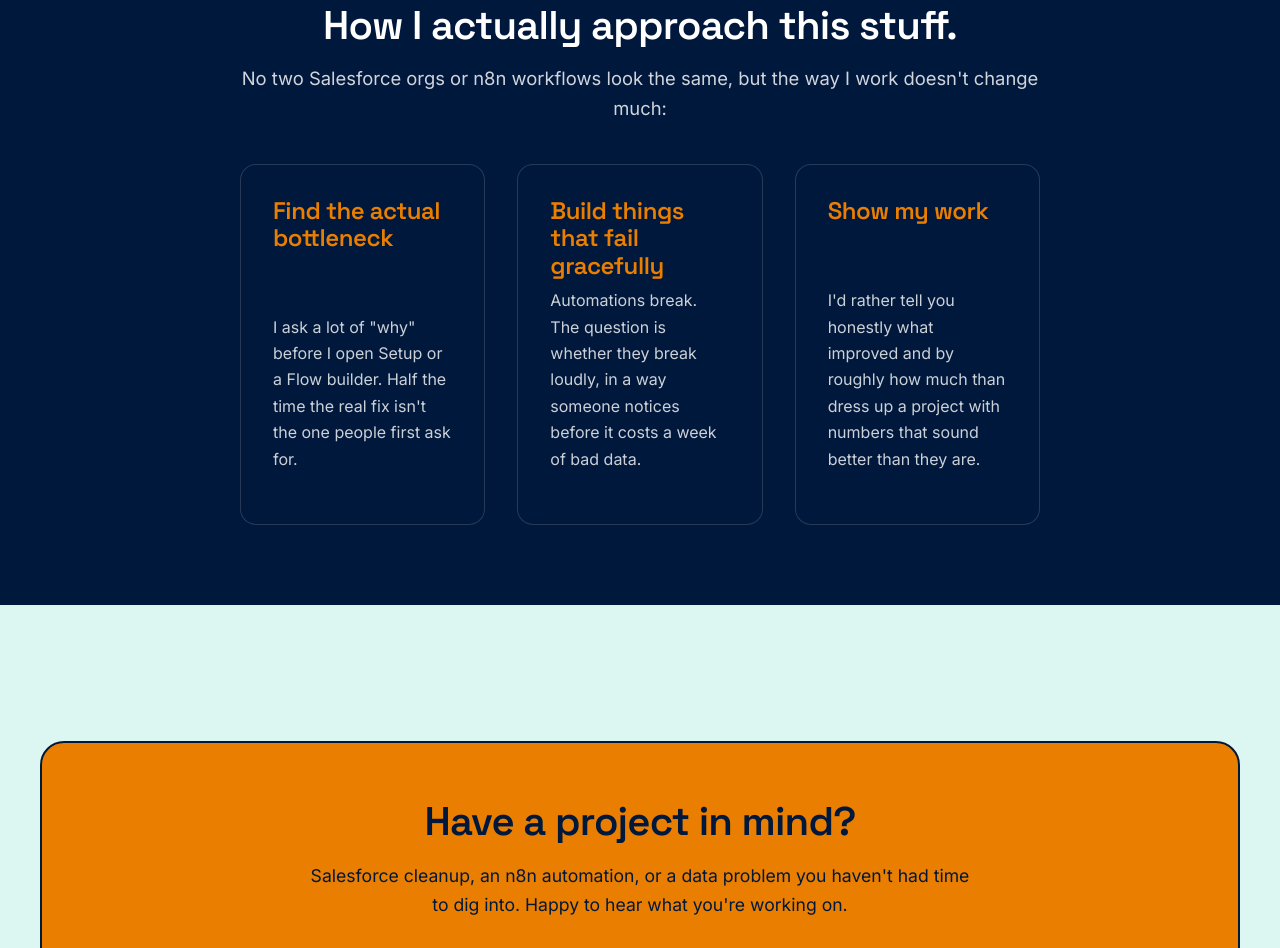
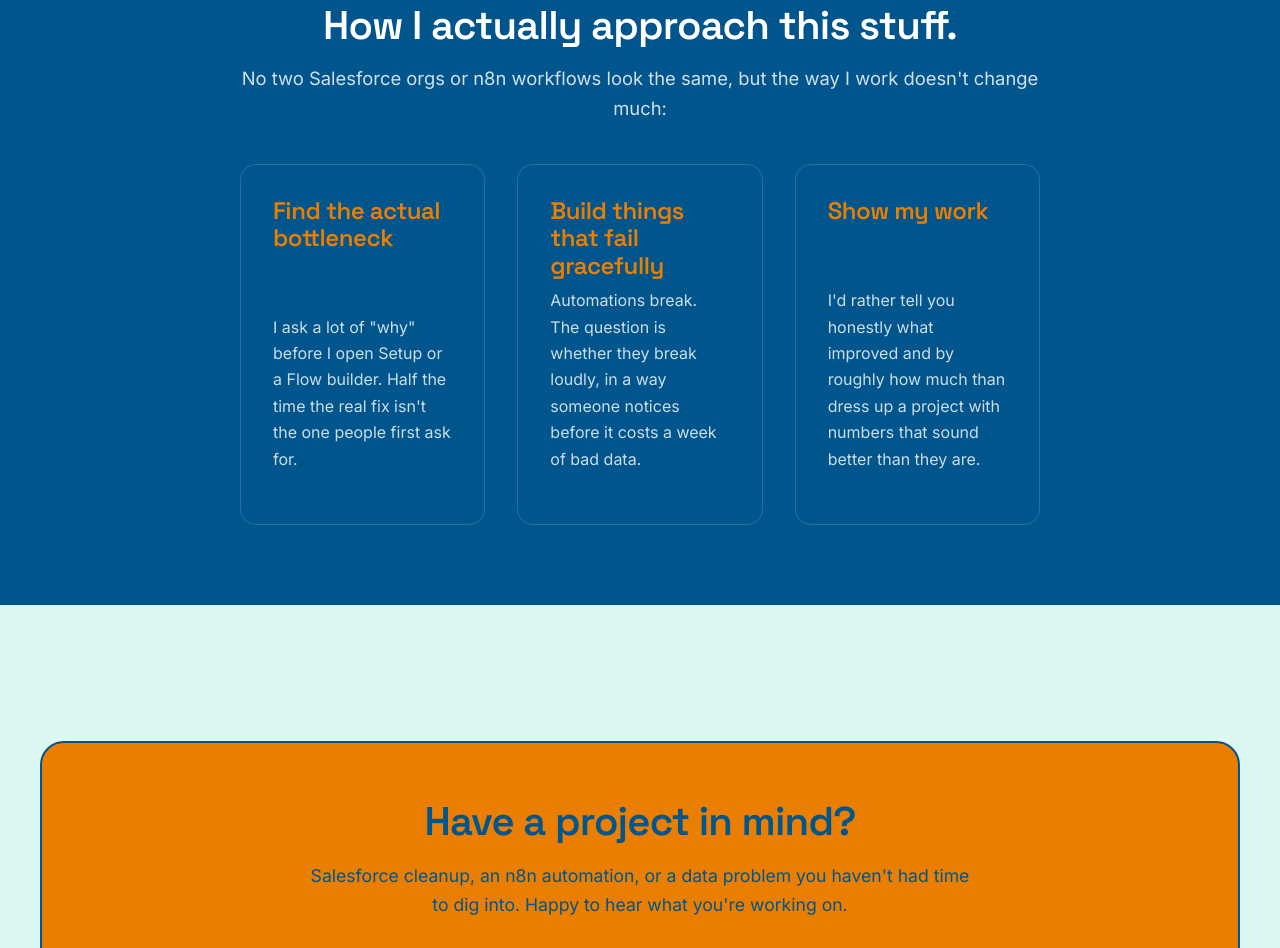
Before and after one commit to reindolfpratt/Reindolf-Manu-Portfolio, a plain HTML site: page index.html in a window 1280 px wide. Shown: the part 2271-3219 px from the top of the page. Drawn offline with Linux system fonts and the light colour scheme.

Commit message:
Update website primary dark color to steel blue #00558c

```diff
--- a/assets/css/style.css
+++ b/assets/css/style.css
@@ -1,22 +1,22 @@
 /* =========================================================
    Reindolf Manu — Portfolio
-   Design Language: Deep Navy, Fresh Mint & Vibrant Amber
+   Design Language: Steel Blue, Fresh Mint & Vibrant Amber
    Inspired by modern, high-impact data & consulting portfolios.
    ========================================================= */
 
 @import url('https://fonts.googleapis.com/css2?family=IBM+Plex+Mono:ital,wght@0,400;0,500;0,600;1,400&family=Inter:wght@400;500;600;700&family=Space+Grotesk:wght@500;600;700&display=swap');
 
 :root {
-  --navy: #00183B;
-  --navy-light: #0A2652;
+  --navy: #00558c;
+  --navy-light: #004470;
   --mint: #DCF6F1;
   --mint-soft: #EEFBF8;
   --white: #FFFFFF;
   --lime: #e97e01;
   --lime-hover: #cc6e00;
-  --text: #00183B;
-  --text-muted: rgba(0, 24, 59, 0.72);
-  --border: rgba(0, 24, 59, 0.12);
+  --text: #00558c;
+  --text-muted: rgba(0, 85, 140, 0.72);
+  --border: rgba(0, 85, 140, 0.12);
   --border-dark: rgba(255, 255, 255, 0.15);
 
   --font-display: "Space Grotesk", -apple-system, sans-serif;
```
